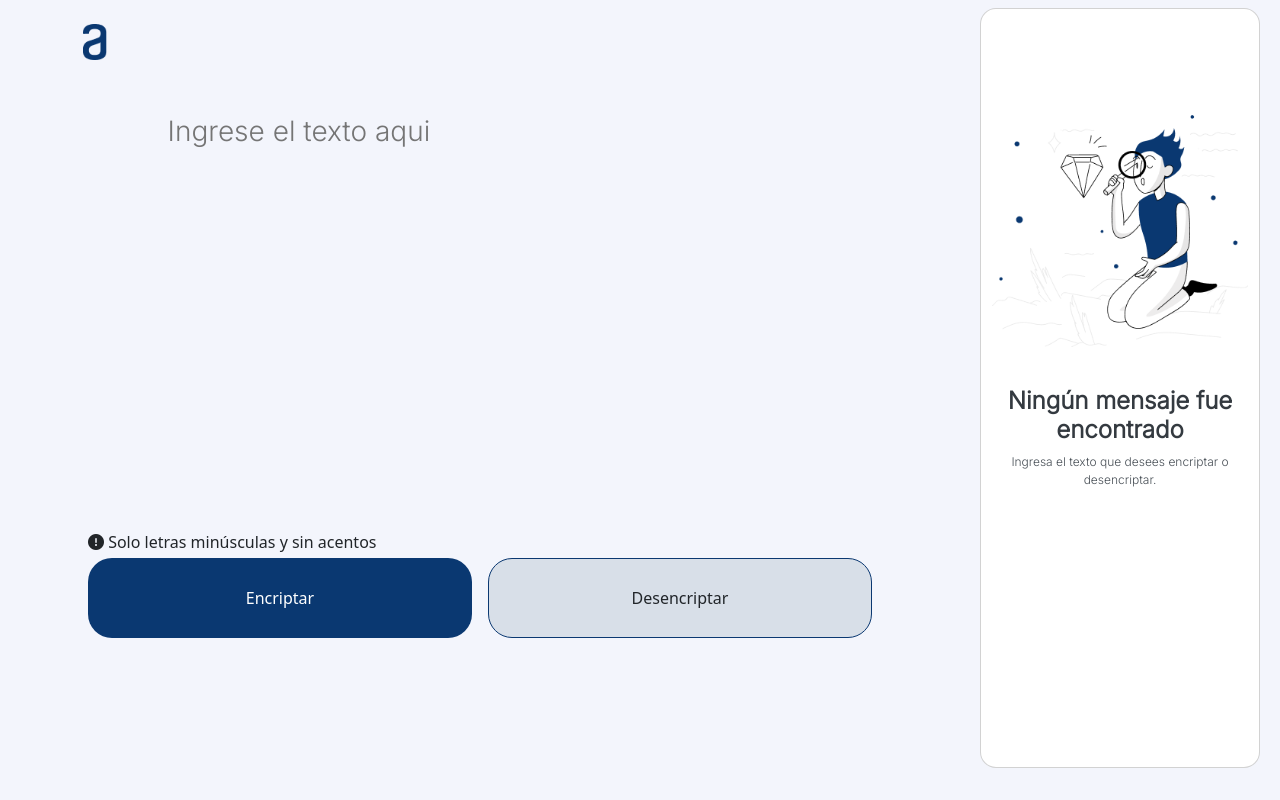
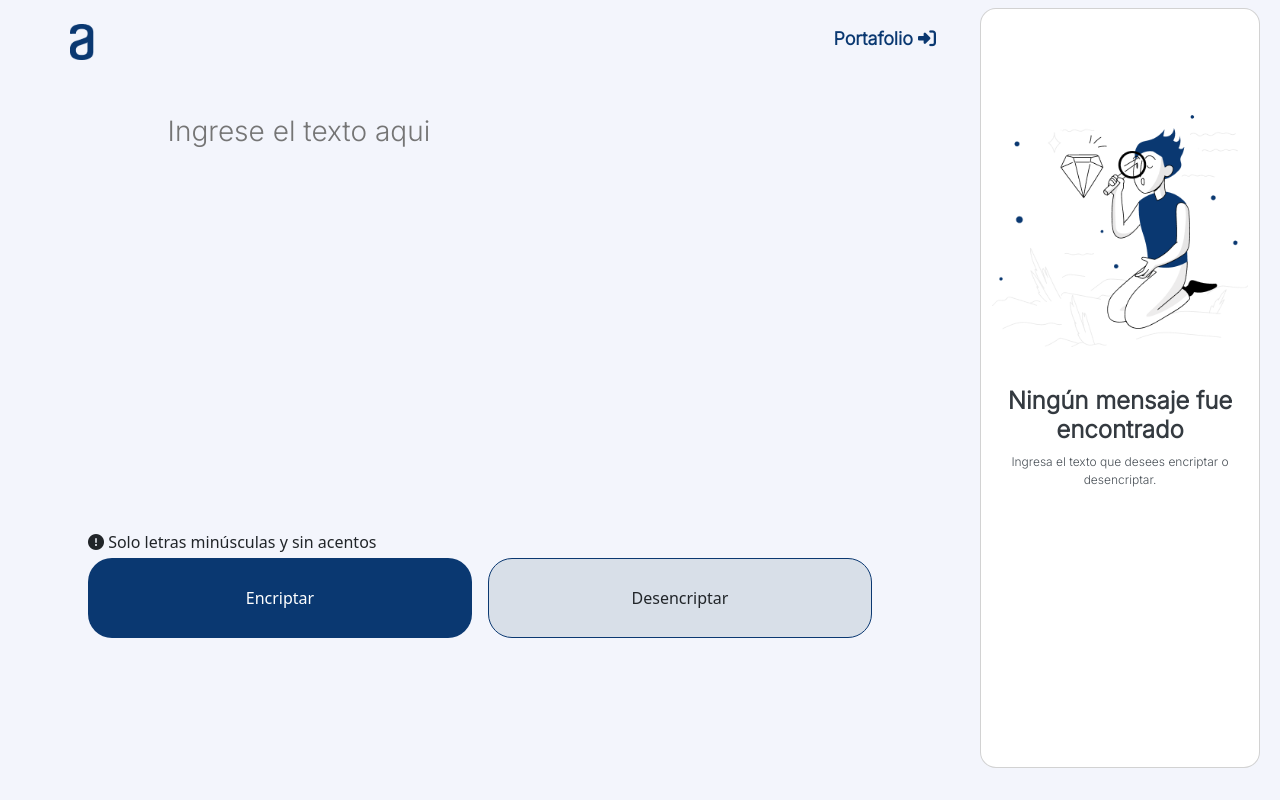
Before and after one commit to alejosandrini/Challenge-ONE, a plain HTML site: page encriptador-texto/encriptador.html in a window 1280 px wide. Drawn offline with nearby package versions, Linux system fonts and the light colour scheme.

Commit message:
Cambio funcion copiar y agrego boton para ir a portafolio

```diff
--- a/encriptador-texto/encriptador.html
+++ b/encriptador-texto/encriptador.html
@@ -15,12 +15,19 @@
     integrity="sha384-iYQeCzEYFbKjA/T2uDLTpkwGzCiq6soy8tYaI1GyVh/UjpbCx/TYkiZhlZB6+fzT" crossorigin="anonymous">
     <!-- FontAwesome CSS v6.2.1-->
     <link rel="stylesheet" href="https://cdnjs.cloudflare.com/ajax/libs/font-awesome/6.2.1/css/all.min.css" integrity="sha512-MV7K8+y+gLIBoVD59lQIYicR65iaqukzvf/nwasF0nqhPay5w/9lJmVM2hMDcnK1OnMGCdVK+iQrJ7lzPJQd1w==" crossorigin="anonymous" referrerpolicy="no-referrer" />
-</head>
+    <link rel="stylesheet" href="https://cdnjs.cloudflare.com/ajax/libs/font-awesome/6.2.1/css/regular.min.css" integrity="sha512-k2UAKyvfA7Xd/6FrOv5SG4Qr9h4p2oaeshXF99WO3zIpCsgTJ3YZELDK0gHdlJE5ls+Mbd5HL50b458z3meB/Q==" crossorigin="anonymous" referrerpolicy="no-referrer" />
+  </head>
 <body>
     <div class="container-fluid">
         <div class="row">
             <div class="col-md-9">
-                <img id="logo" src="../static/images/Logo.png" alt="Logo Alura">
+                <div class="container d-flex align-items-center">
+                    <img id="logo" src="../static/images/Logo.png" alt="Logo Alura">
+                    <a href="../index.html" class="ms-auto mt-3">
+                        Portafolio
+                        <i class="fa-solid fa-right-to-bracket"></i>
+                    </a>
+                </div>
                 <textarea name="" id="texto-ingresado" cols="30" rows="10" placeholder="Ingrese el texto aqui"></textarea>
                 <div class="container mt-5">
                     <label for="" class="d-block mb-1">
@@ -46,5 +53,6 @@
         </div>
     </div>
     <script src="../static/javascript/encriptador.js"></script>
+    <script src="https://kit.fontawesome.com/c3f23dfcf2.js" crossorigin="anonymous"></script>
 </body>
 </html>
--- a/static/css/style-challenge1.css
+++ b/static/css/style-challenge1.css
@@ -14,7 +14,7 @@ html{
     width: 90px;
     height: 36px;
     margin-top: 3vh;
-    margin-left: 3vw;
+    margin-left: 1vw;
 }
 
 #img-resultado{
@@ -109,6 +109,26 @@ p{
     word-wrap: break-word;
 }
 
+a{
+    color: #0A3871 !important;
+}
+
+a:link{
+    text-decoration: none;
+    outline: none;
+    font-family: 'Inter';
+    font-size: large;
+    font-weight: 800;
+}
+
+a:hover{
+    text-decoration: underline #eeaf11;
+}
+
+a:hover i{
+   color: #eeaf11;
+}
+
 #encriptar{
     padding: 1vw;
 
--- a/static/javascript/encriptador.js
+++ b/static/javascript/encriptador.js
@@ -114,5 +114,6 @@ function generarTextoPendiente(){
 function copiar() {
     let copyText = document.getElementById("texto-resultado");
     copyText.select();
-    document.execCommand("copy");
-  }
+    navigator.clipboard.writeText(copyText.value);
+    //document.execCommand("copy"); deprecated
+    }
```
